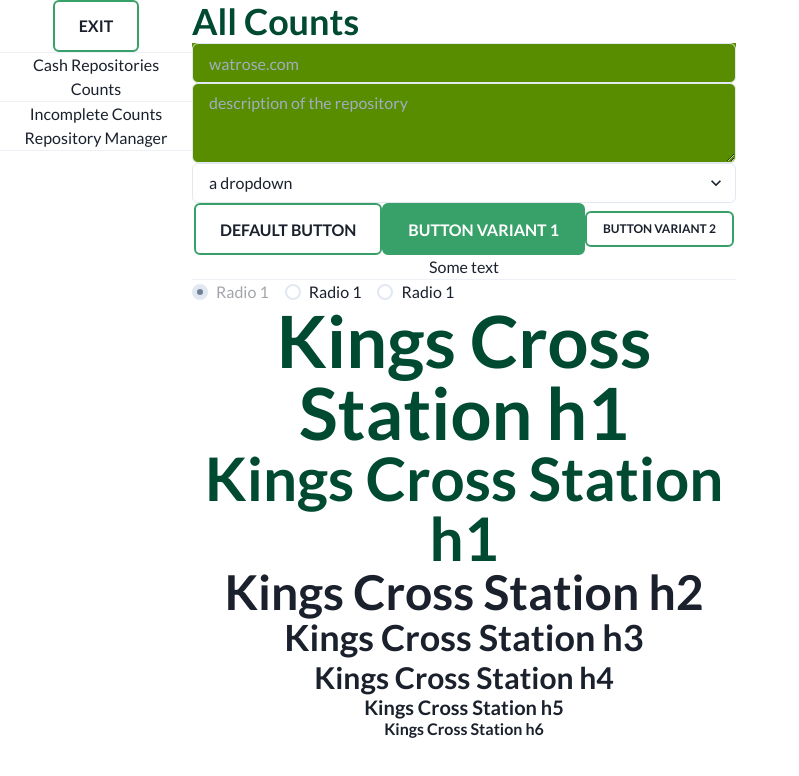
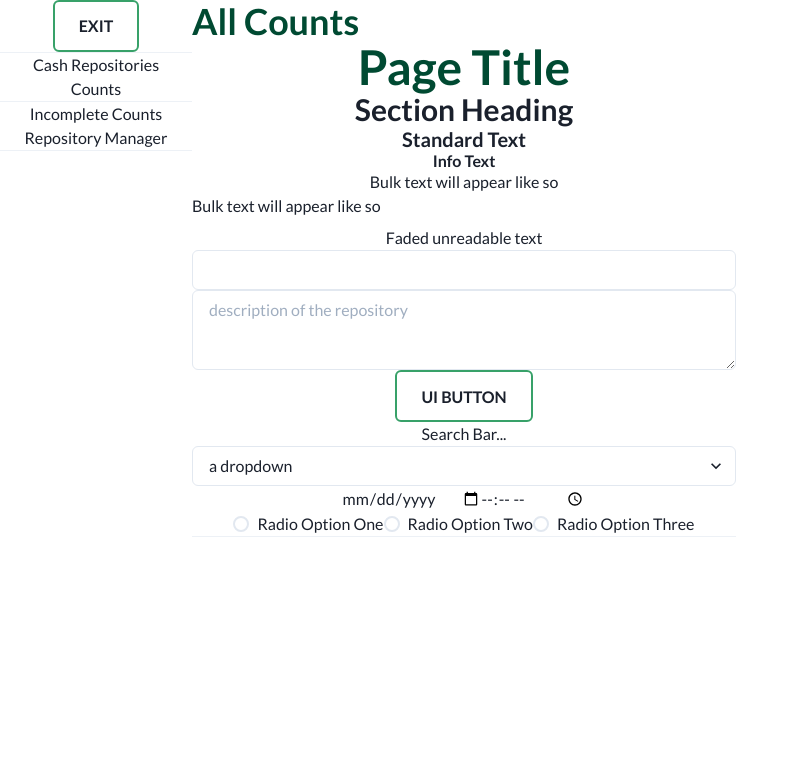
Before and after one commit to Oddert/wr-float-denomination-tracker, a React (Create React App) app in the folder client/: page / in a window 1280 px wide. Shown: the top 776 px of the page, without its empty margins (0-799 px from the left). Built offline with nearby package versions, Linux system fonts and the light colour scheme.

Commit message:
added more boilerplate

```diff
--- a/client/src/components/Dashboard.tsx
+++ b/client/src/components/Dashboard.tsx
@@ -10,9 +10,10 @@ import {
   Text,
   RadioGroup,
   Radio,
-  Stack,
+  // Stack,
   Heading,
   useStyleConfig,
+  FormLabel,
 } from '@chakra-ui/react'
 
 import Nav from './Nav/'
@@ -38,15 +39,14 @@ const Dashboard: React.FC = () => {
       </GridItem>
       <GridItem
         w='50%'
-        h='8'
-        bg='waitrose.primary'
+        bg='waitrose.bgLight'
         colStart={2}
         colEnd={2}
         rowStart={2}
         rowEnd={2}
         className='box-missbehaving'
       >
-        <Input placeholder='watrose.com' />
+        {/* <Input placeholder='watrose.com' />
         <Textarea placeholder='description of the repository' />
         <Select placeholder='a dropdown'>
           <option value='opt1'>Option One</option>
@@ -77,7 +77,31 @@ const Dashboard: React.FC = () => {
         <Heading as='h3' size='xl'>Kings Cross Station h3</Heading>
         <Heading as='h4' size='lg'>Kings Cross Station h4</Heading>
         <Heading as='h5' size='md'>Kings Cross Station h5</Heading>
-        <Heading as='h6' size='sm'>Kings Cross Station h6</Heading>
+        <Heading as='h6' size='sm'>Kings Cross Station h6</Heading> */}
+        <Heading as='h1' size='2xl'>Page Title</Heading>
+        <Heading as='h2' size='lg'>Section Heading</Heading>
+        <Heading as='h3' size='md'>Standard Text</Heading>
+        <Heading as='h4' size='sm'>Info Text</Heading>
+        <Text>Bulk text will appear like so</Text>
+        <FormLabel>Bulk text will appear like so</FormLabel>
+        <Text>Faded unreadable text</Text>
+        <Input plceholder='User Input' />
+        <Textarea placeholder='description of the repository' />
+        <Button>UI Button</Button>
+        <div>Search Bar...</div>
+        <Select placeholder='a dropdown'>
+          <option value='opt1'>Option One</option>
+          <option value='opt2'>Option Two</option>
+          <option value='opt3'>Option Three</option>
+        </Select>
+        <input type="date"/>
+        <input type="time"/>
+        <RadioGroup defaultValue='readio-one'>
+          <Radio value='radio-one'>Radio Option One</Radio>
+          <Radio value='radio-two'>Radio Option Two</Radio>
+          <Radio value='radio-three'>Radio Option Three</Radio>
+        </RadioGroup>
+        <Divider orientation='horizontal' />
       </GridItem>
     </Grid>
   )
--- a/client/src/components/Header/index.tsx
+++ b/client/src/components/Header/index.tsx
@@ -1,5 +1,9 @@
 import React from 'react'
-import { Flex, Heading } from '@chakra-ui/react'
+import {
+  Flex,
+  Heading,
+  Divider,
+ } from '@chakra-ui/react'
 
 interface Props {
   title: string | number | undefined | null
@@ -10,9 +14,14 @@ const Header: React.FC<Props> = ({
 }) => {
   return (
     <Flex>
-      <Heading as='h1'>
-        { title }
-      </Heading>
+      <div>
+        <Heading as='h1'>
+          { title }
+        </Heading>
+      </div>
+      <div>
+        <Divider orientation='horizontal' />
+      </div>
     </Flex>
   )
 }
```
